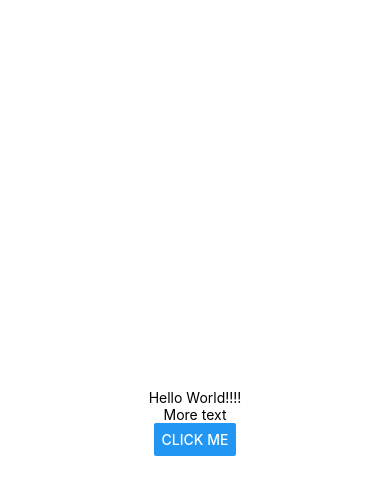
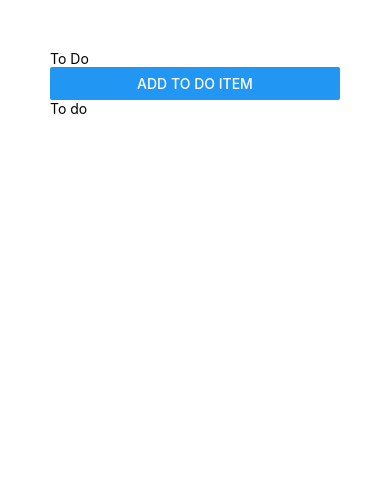
Before and after one commit to gamerfoxx/React-Native-2, a React Native app: screen / in a window 390 px wide. Shown: the top 494 px of the page. Built offline with nearby package versions, Linux system fonts and the light colour scheme.

Commit message:
begin todo list

```diff
--- a/App.js
+++ b/App.js
@@ -1,21 +1,23 @@
-import { StyleSheet, Text, View, Button } from 'react-native'; //StyleSheet = styles, Text = added text, View = div
+import { StyleSheet, Text, View, Button, TextInput } from 'react-native'; //StyleSheet = styles, Text = added text, View = div
 //full list found https://reactnative.dev/docs/intro-react-native-components
 
 export default function App() {
-  return (
-    <View style={styles.container}>
-      <Text>Hello World!!!!</Text>
-      <Text>More text</Text>
-      <Button title="click me" />
-    </View>
-  );
+	return (
+		<View style={styles.appContainer}>
+			<View>
+				<TextInput placeholder="To Do" />
+				<Button title="Add To Do item" />
+			</View>
+			<View>
+				<Text>To do</Text>
+			</View>
+		</View>
+	);
 }
 
+//not all CSS styles exist in react native
 const styles = StyleSheet.create({
-  container: {
-    flex: 1,
-    backgroundColor: '#fff',
-    alignItems: 'center',
-    justifyContent: 'center',
-  },
+	appContainer: {
+		padding: 50,
+	},
 });
```
